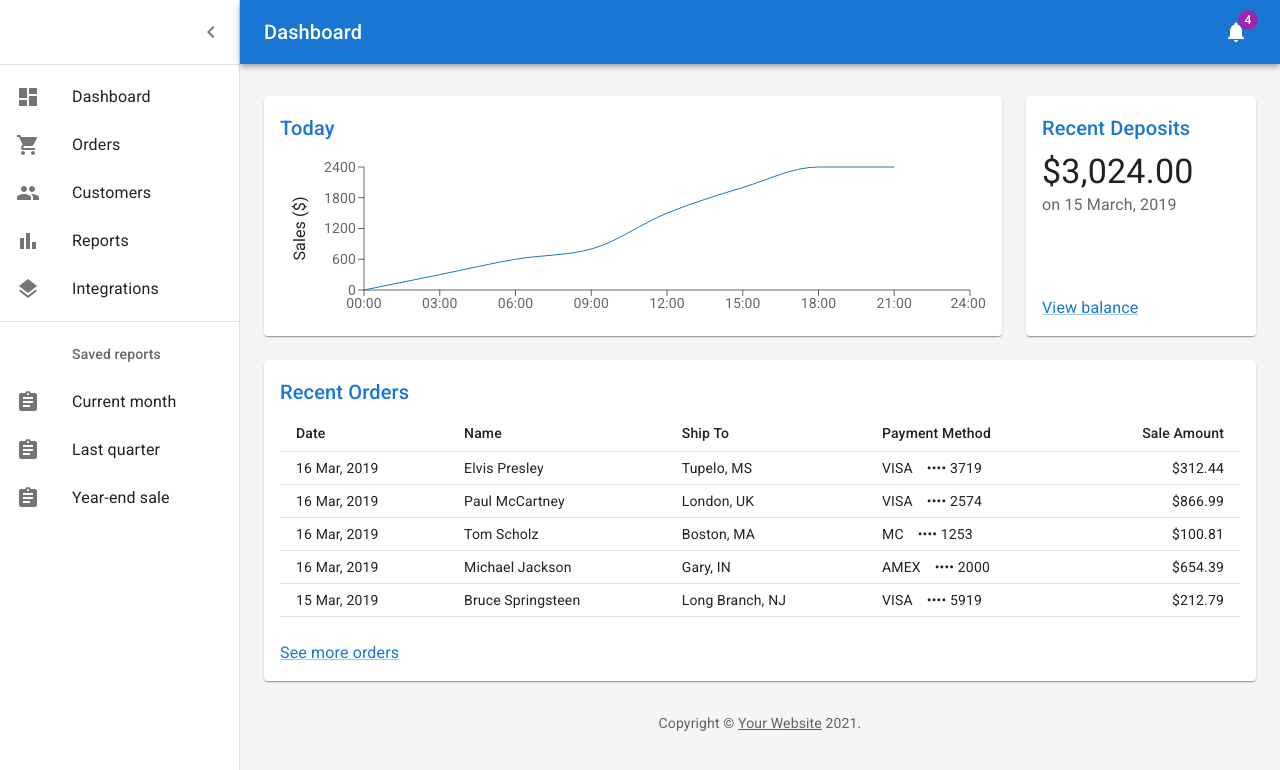
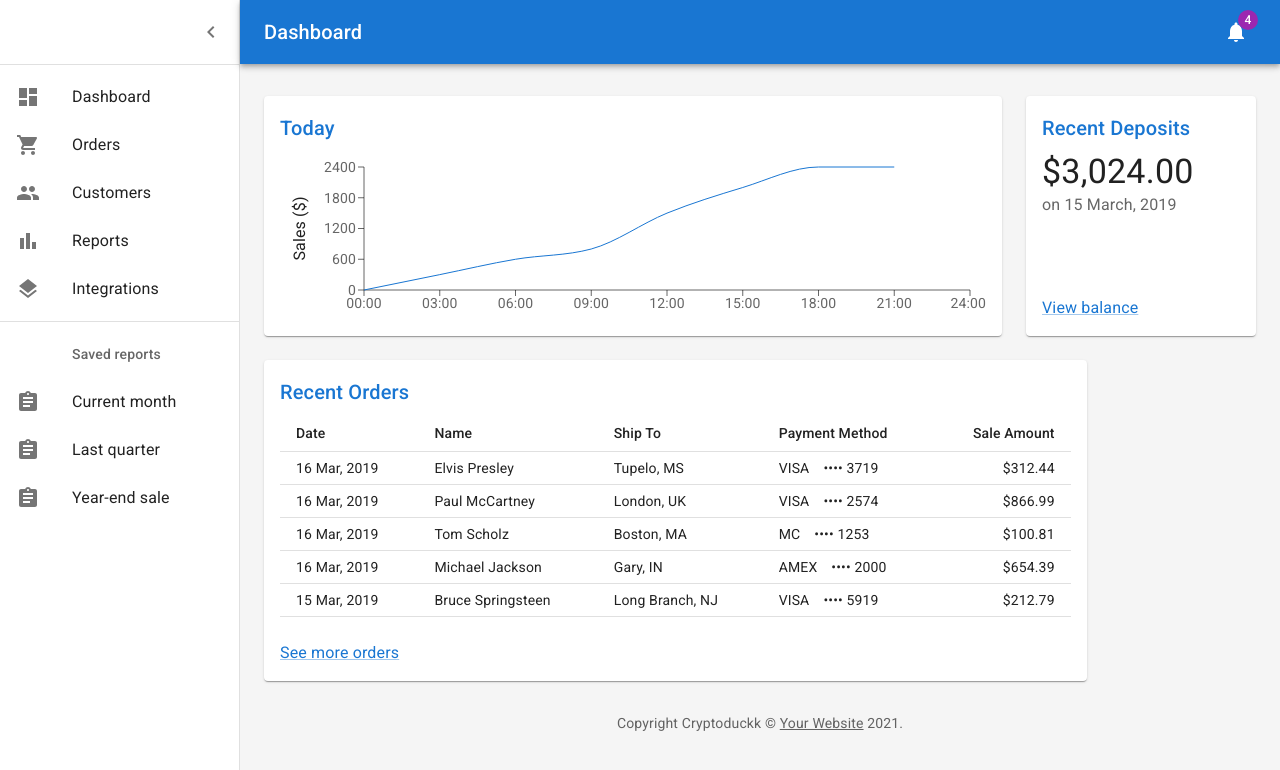
Before and after one commit to LennartBecke/AwesomeProject, a React (Create React App) app in the folder cryptoduck/dashboard/: page / in a window 1280 px wide. Shown: the top 770 px of the page. Built offline with nearby package versions, Linux system fonts and the light colour scheme.

Commit message:
cryptoduckk impressum

```diff
--- a/cryptoduck/dashboard/src/components/Dashboard.tsx
+++ b/cryptoduck/dashboard/src/components/Dashboard.tsx
@@ -30,7 +30,7 @@ function Copyright(props: any) {
       align="center"
       {...props}
     >
-      {"Copyright © "}
+      {"Copyright Cryptoduckk © "}
       <Link color="inherit" href="https://mui.com/">
         Your Website
       </Link>{" "}
@@ -196,7 +196,7 @@ function DashboardContent() {
                 </Paper>
               </Grid>
               {/* Recent Orders */}
-              <Grid item xs={12}>
+              <Grid item xs={10}>
                 <Paper sx={{ p: 2, display: "flex", flexDirection: "column" }}>
                   <Orders />
                 </Paper>
```
Also changed, not shown: 2 other files (tests, documents, lock files or other folders).
